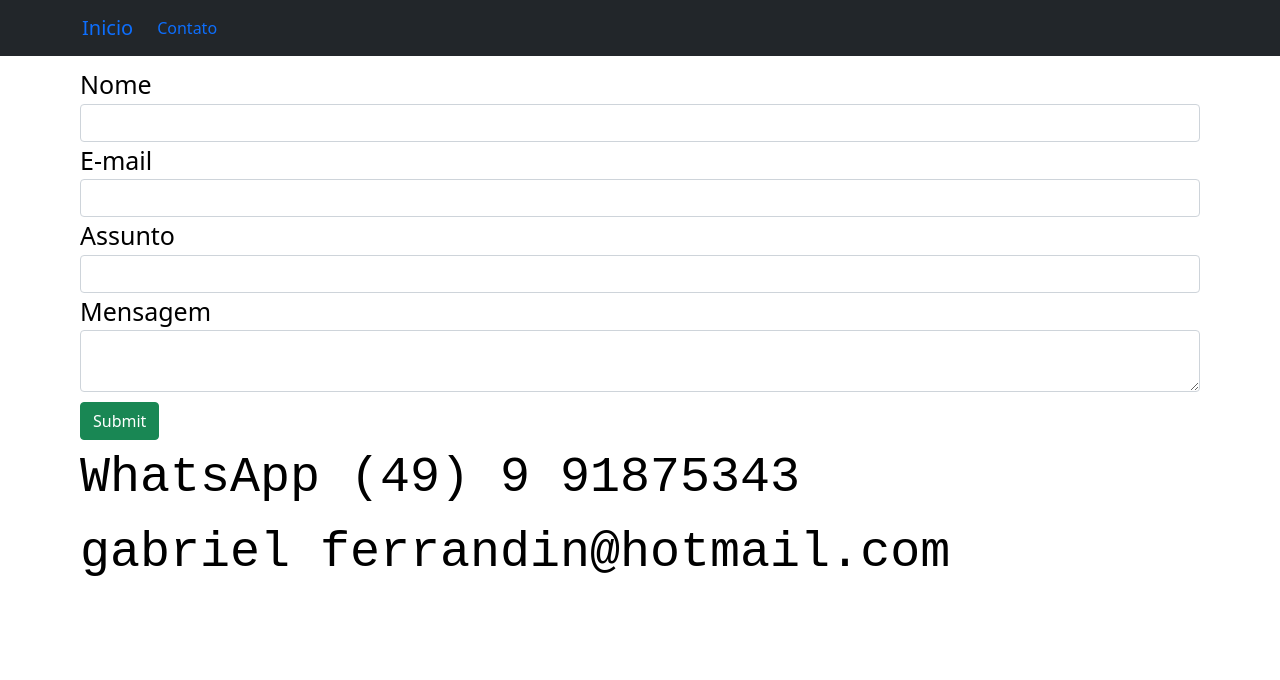
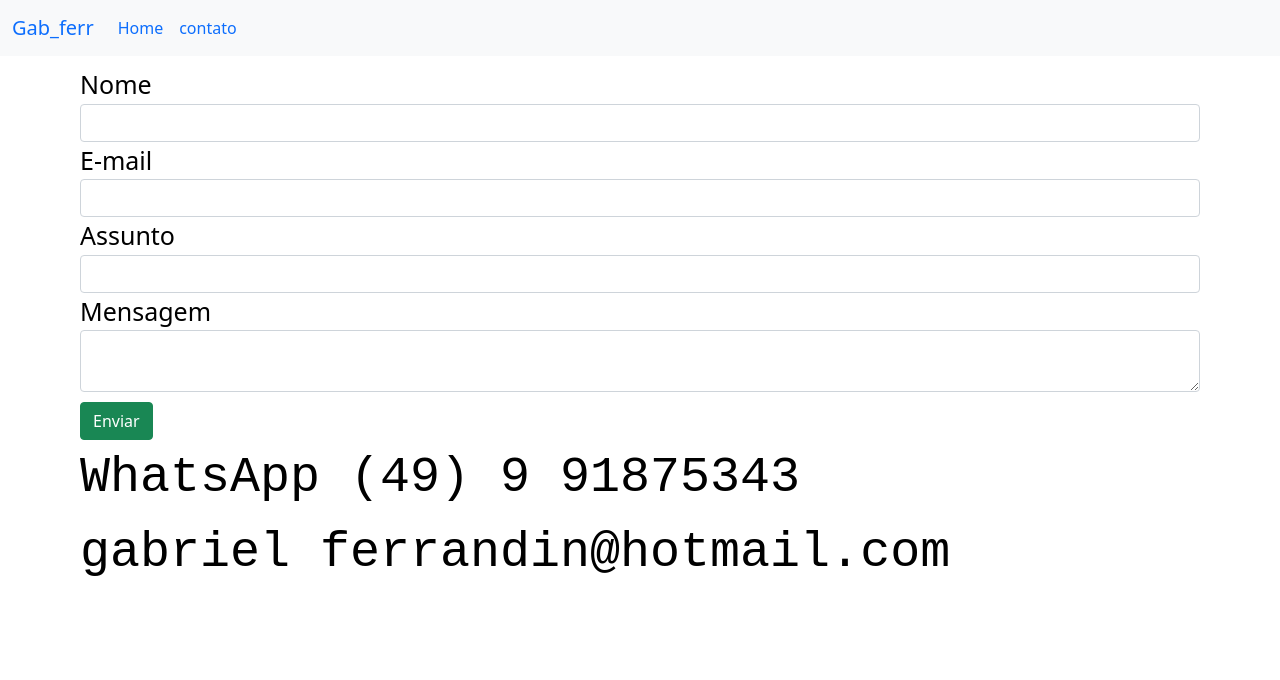
Before and after one commit to gabferr/gabrielferrportfolio, a Flask app: page /contato in a window 1280 px wide. Shown: the top 680 px of the page. Run offline with Flask 2, Linux system fonts and the light colour scheme.

Commit message:
alteracao geral

```diff
--- a/forms.py
+++ b/forms.py
@@ -9,3 +9,4 @@ class FormMensagem(FlaskForm):
     email = StringField('E-mail', validators=[DataRequired('E-mail não pode ficar vazio'),Email('Informe um email válido')])
     subject = StringField('Assunto', validators=[DataRequired('Assunto não pode ficar vazio')])
     message = TextAreaField('Mensagem', validators=[DataRequired('Mensagem não pode ficar vazio')])
+    submit = SubmitField("Enviar")
--- a/static/footer.css
+++ b/static/footer.css
@@ -4,7 +4,6 @@
     background-color: hsl(210, 11%, 15%);
     text-align: center;
 }
-
 .texto {
     color: antiquewhite;
 }
--- a/static/main.css
+++ b/static/main.css
@@ -7,6 +7,9 @@
     background-color: rgb(255, 255, 255);
 }
 
+.header li {
+    color: #000;
+}
 
 .card {
     width: 400px;
--- a/templates/contato.html
+++ b/templates/contato.html
@@ -25,8 +25,8 @@
             {{form.message (class='form-control')}}
         </div>
 
+        <div class="botao">{{ form.submit(class='btn btn-success') }}</div>
 
-        <input type="submit" class="btn btn-success botao">
 
         <section class="contatos">
             <p>
--- a/templates/navbar.html
+++ b/templates/navbar.html
@@ -1,14 +1,20 @@
-<nav class="navbar navbar-expand-lg " style="background-color: hsl(210, 11%, 15%);">
-  <div class="container">
-    <a class="navbar-brand" href="{{ url_for('experiencia') }}">Inicio</a>
-    <button class="navbar-toggler" type="button" data-bs-toggle="collapse" data-bs-target="#navbarNavAltMarkup"
-      aria-controls="navbarNavAltMarkup" aria-expanded="false" aria-label="Toggle navigation">
+<nav class="navbar navbar-expand-lg bg-light">
+  <div class="container-fluid">
+    <a class="navbar-brand" href="#">Gab_ferr</a>
+    <button class="navbar-toggler" type="button" data-bs-toggle="collapse" data-bs-target="#navbarSupportedContent"
+      aria-controls="navbarSupportedContent" aria-expanded="false" aria-label="Toggle navigation">
       <span class="navbar-toggler-icon"></span>
     </button>
-    <div class="collapse navbar-collapse" id="navbarNavAltMarkup">
-      <div class="navbar-nav">
-        <a class="nav-link" href="{{ url_for('contato') }}">Contato</a>
-      </div>
+    <div class="collapse navbar-collapse " id="navbarSupportedContent">
+      <ul class="navbar-nav header me-auto mb-2 mb-lg-0">
+        <li class="nav-item">
+          <a class="nav-link active" aria-current="page" href="{{ url_for('experiencia') }}">Home</a>
+        </li>
+        <li class="nav-item">
+          <a class="nav-link" href="{{ url_for('contato') }}">contato</a>
+        </li>
+      </ul>
+      </li>
     </div>
   </div>
 </nav>
```
